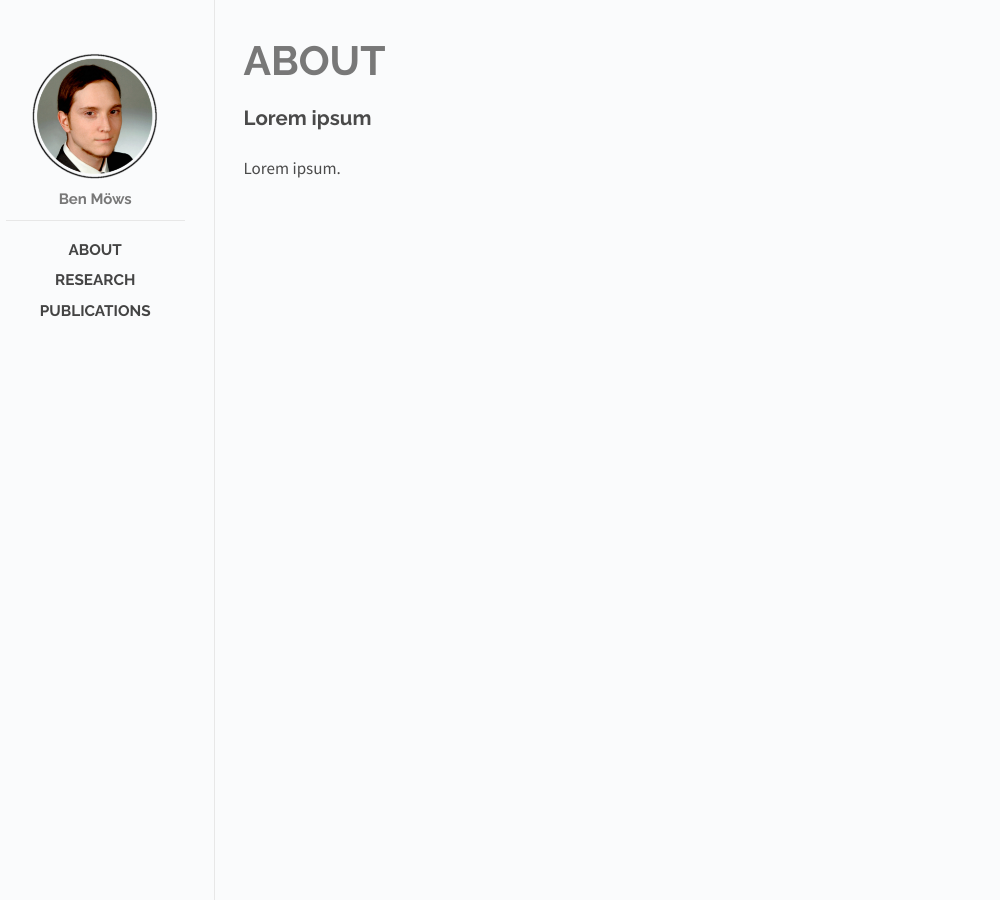
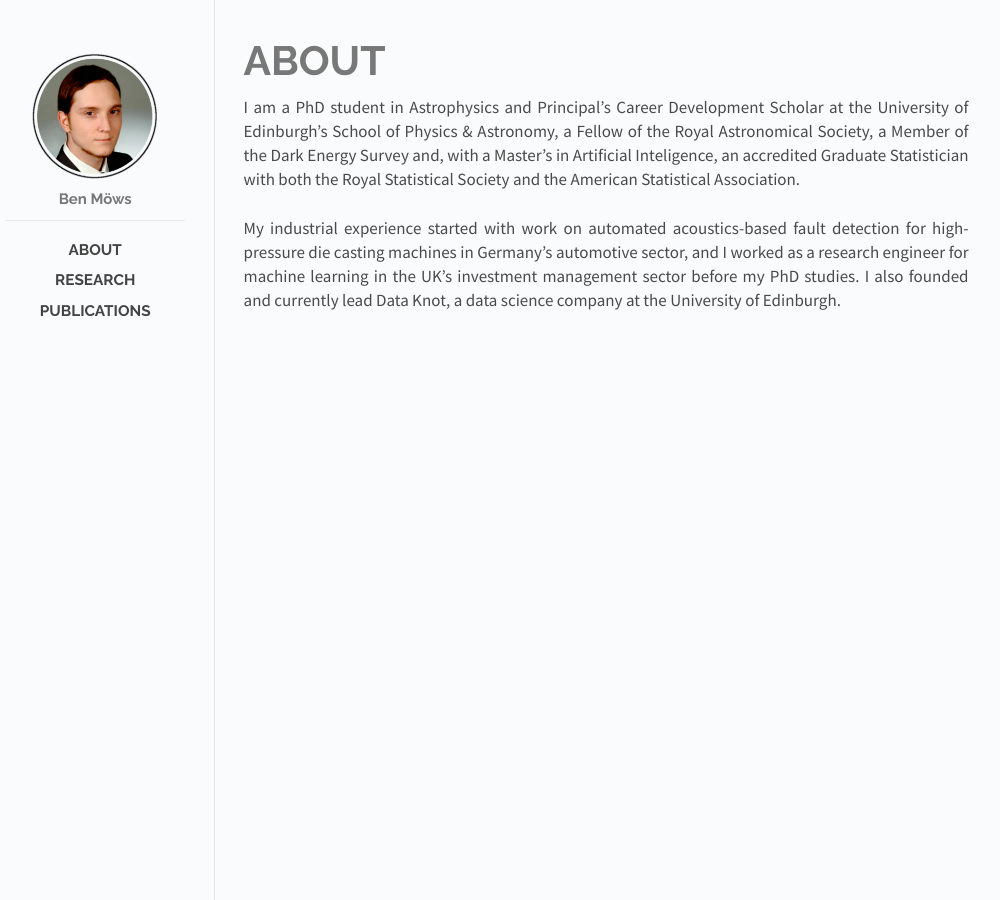
Before and after one commit to moews/moews.github.io, a Jekyll site: the page built from _posts/2017-03-27-about.md, in a window 1280 px wide. Shown: the whole page, without its empty margins (144-1144 px from the left). Built offline with Jekyll 4.4.1, drawn with Linux system fonts in a browser that asks for light colours.

Commit message:
Update 2017-03-27-about.md

```diff
--- a/_posts/2017-03-27-about.md
+++ b/_posts/2017-03-27-about.md
@@ -6,6 +6,6 @@ cover: cover.jpg
 categories: posts
 ---
 
-## Lorem ipsum
+I am a PhD student in Astrophysics and Principal's Career Development Scholar at the University of Edinburgh's School of Physics & Astronomy, a Fellow of the Royal Astronomical Society, a Member of the Dark Energy Survey and, with a Master's in Artificial Inteligence, an accredited Graduate Statistician with both the Royal Statistical Society and the American Statistical Association.
 
-Lorem ipsum.
+My industrial experience started with work on automated acoustics-based fault detection for high-pressure die casting machines in Germany's automotive sector, and I worked as a research engineer for machine learning in the UK's investment management sector before my PhD studies. I also founded and currently lead Data Knot, a data science company at the University of Edinburgh.
```
